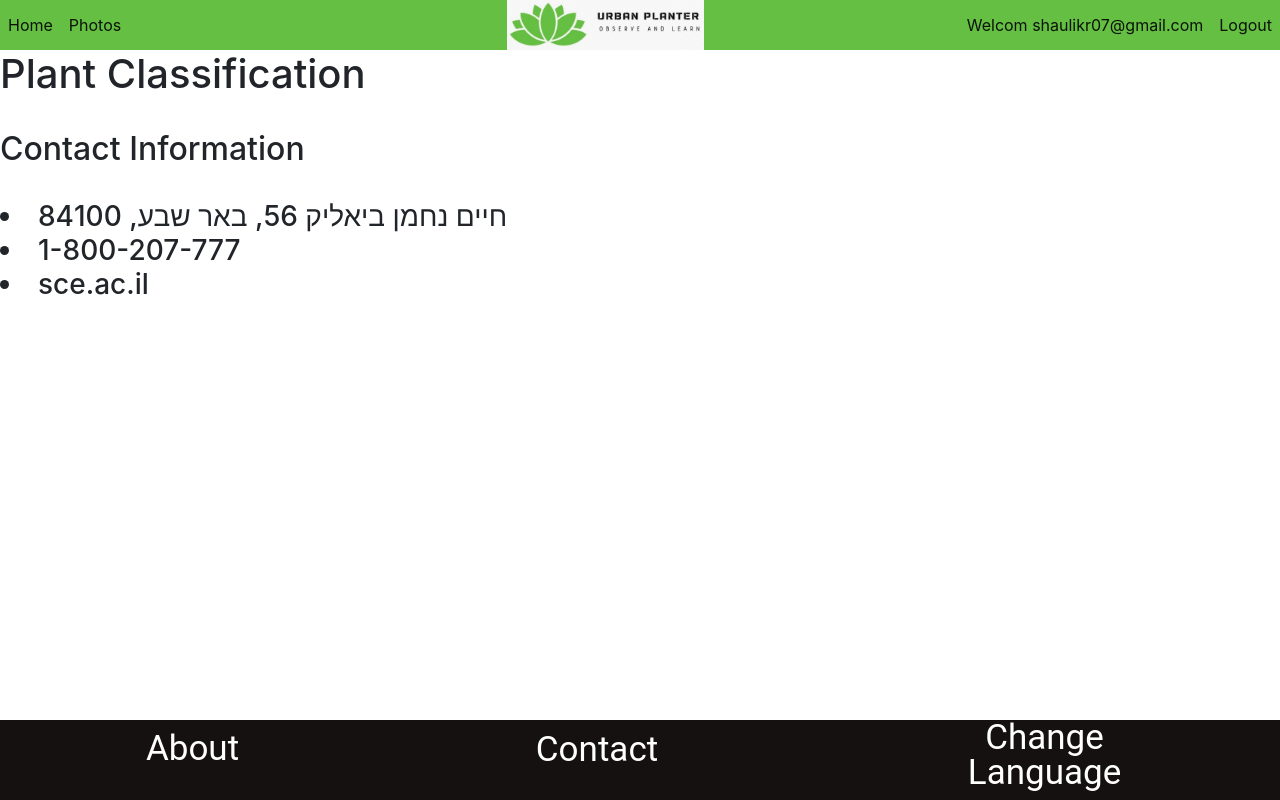
After one commit to Shaul1Kr/PlantClassification, a Flask app: page /contact in a window 1280 px wide. The commit adds this page. Run offline with Flask 2, Linux system fonts and the light colour scheme; a user stored in the database is signed in; some libraries are stand-ins or nearby versions.

Commit message:
contact page

```diff
--- a/website/templates/base.html
+++ b/website/templates/base.html
@@ -74,7 +74,7 @@
         >About</a
       >
       <a
-        href="#"
+        href="/contact"
         class="contact"
         style="
           width: 175px;
--- /dev/null
+++ b/website/templates/contact.html
@@ -0,0 +1,12 @@
+{% extends "base.html" %} {% block title %}Home Page{% endblock %} {% block
+    content %}
+<div>
+    <h1>Plant Classification</h1><br>
+    <h2>Contact Information</h2><br>
+    <h3>
+        <li>חיים נחמן ביאליק 56, באר שבע, 84100</li>
+        <li>1-800-207-777</li>
+        <li>sce.ac.il</li>
+    </h3>
+</div>
+{% endblock %}
--- a/website/views.py
+++ b/website/views.py
@@ -40,3 +40,11 @@ def userSettings():
 @login_required
 def about():
     return render_template("about.html" , user=current_user)
+
+
+# Contact page
+
+@views.route("/contact")
+@login_required
+def contact():
+    return render_template("contact.html" , user=current_user)
```
